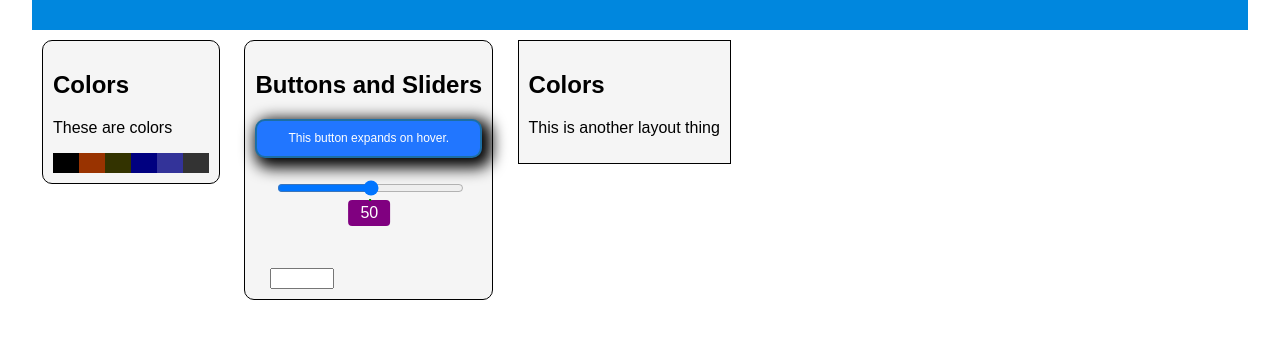
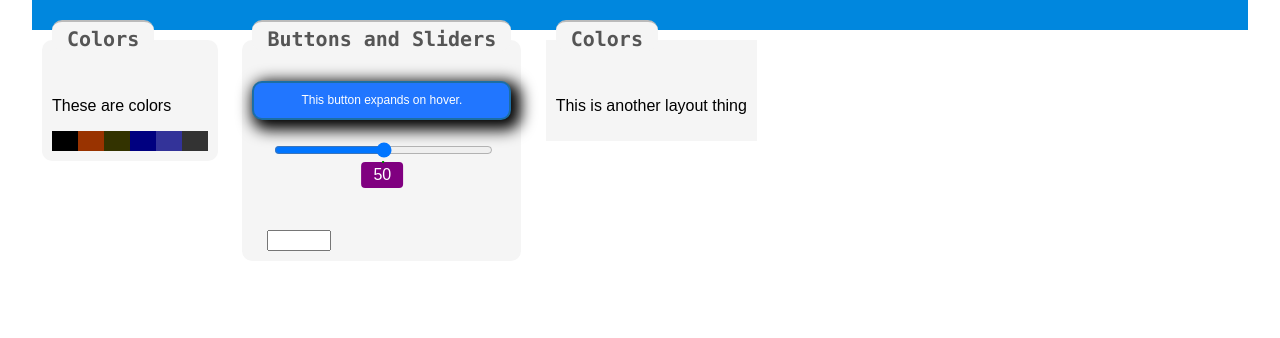
Before and after one commit to Rockwell70/webDev, a plain HTML site: page front_end_course/designSystem/index.html in a window 1280 px wide. Shown: the part 102-440 px from the top of the page. Drawn offline with Linux system fonts and the light colour scheme.

Commit message:
web dev work

```diff
--- a/front_end_course/designSystem/style.css
+++ b/front_end_course/designSystem/style.css
@@ -10,6 +10,19 @@ h1 {
     line-height: 100px;
     margin: 0;
 }
+h2 {
+    position: relative;
+    display: inline-block;
+    font-family: "Lucida Console",Monaco,monospace;
+    top: -30px;
+    font-size: 20px;
+    background-color: whitesmoke;
+    padding: 5px 15px 0;
+    border-top: 2px solid #bbb;
+    border-radius: 10px;
+    margin: 0;
+    color: #555 !important;
+}
 
 section {
     display: inline-flex;
@@ -18,7 +31,7 @@ section {
 
 article {
     margin: 10px;
-    border: black solid 1px;
+    /*border: black solid 1px;*/
     padding: 10px;
     background: whitesmoke;
 
```
